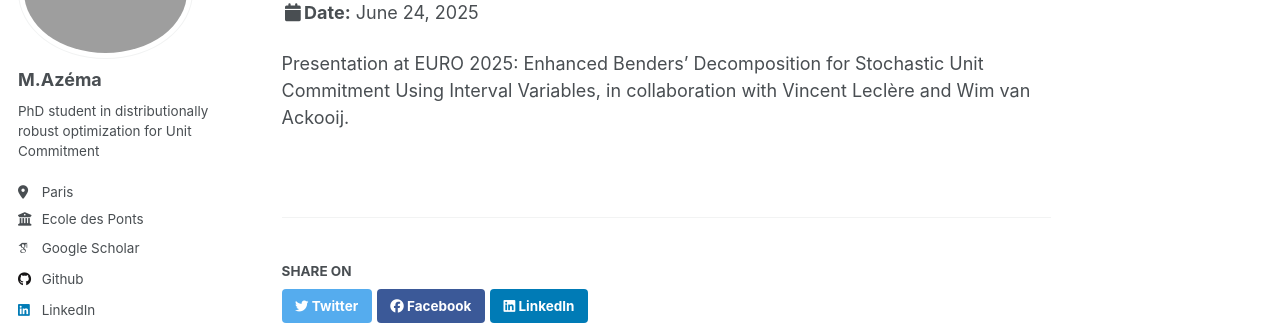
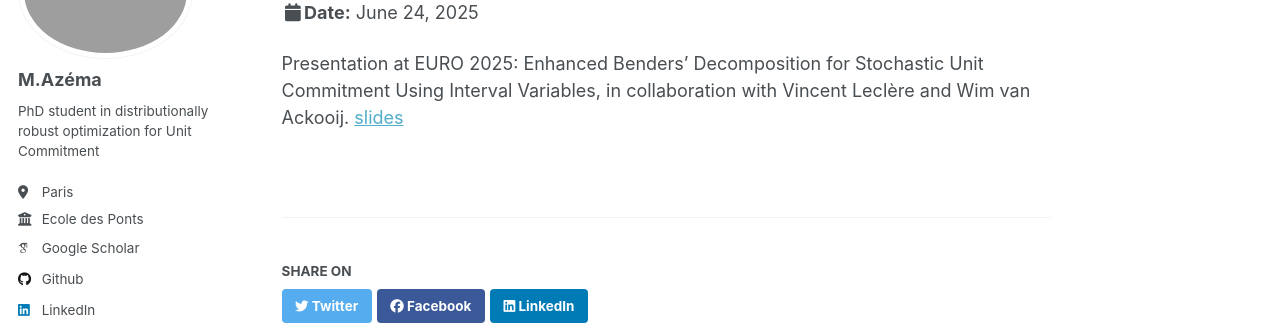
Before and after one commit to MathisAzema/mathisazema.github.io, a Jekyll site: the page built from _talks/2025-EURO.md, in a window 1280 px wide and 1000 px high. Shown: the part 181-506 px from the top of the window. Built offline with Jekyll 4.4.1, drawn with Linux system fonts in a browser that asks for light colours; some web fonts are replaced.

Commit message:
test slides

```diff
--- a/_talks/2025-EURO.md
+++ b/_talks/2025-EURO.md
@@ -9,3 +9,4 @@ location: "Leeds, England"
 slidesurl: 'http://mathisazema.github.io/files/2025-EURO.pdf'
 ---
 Presentation at EURO 2025: Enhanced Benders’ Decomposition for Stochastic Unit Commitment Using Interval Variables, in collaboration with Vincent Leclère and Wim van Ackooij.
+[slides](../files/2025-EURO.pdf)
```
